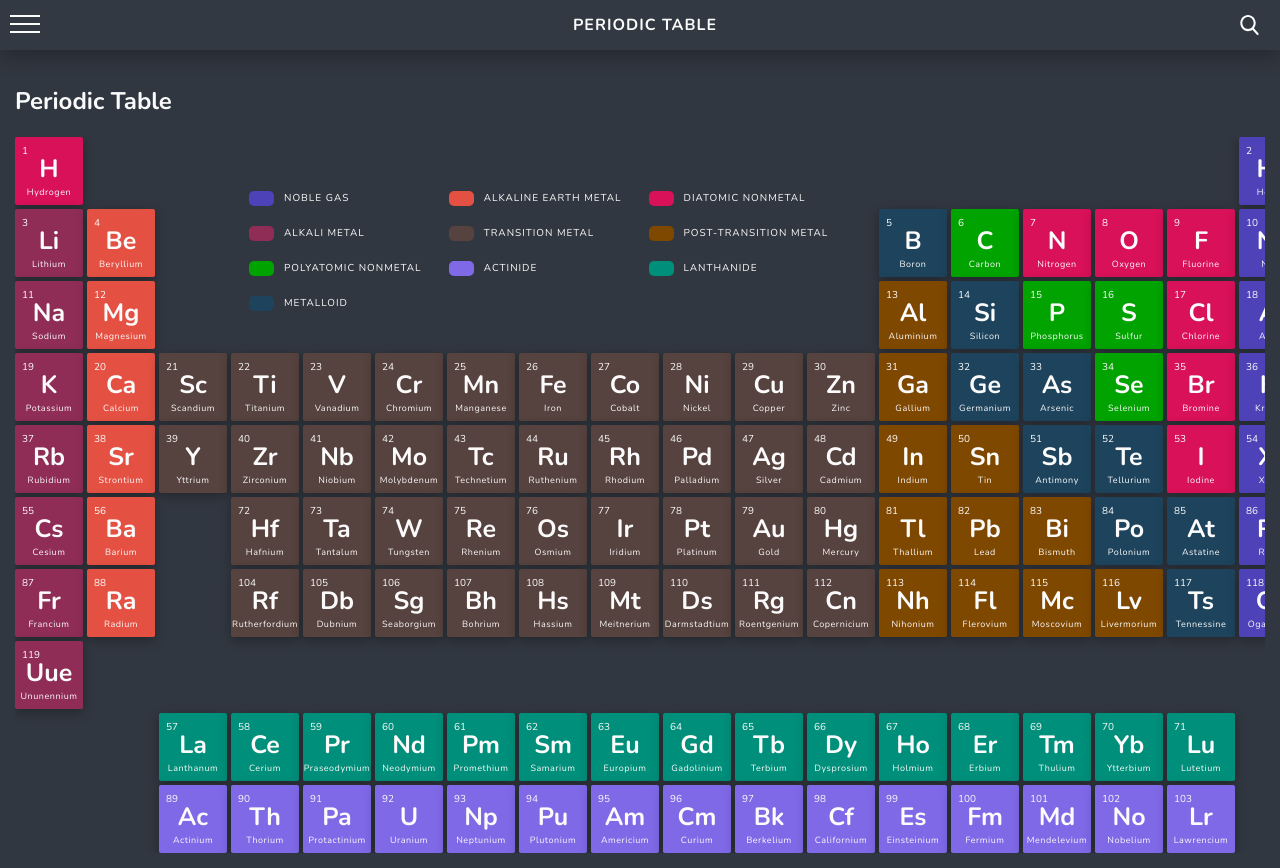
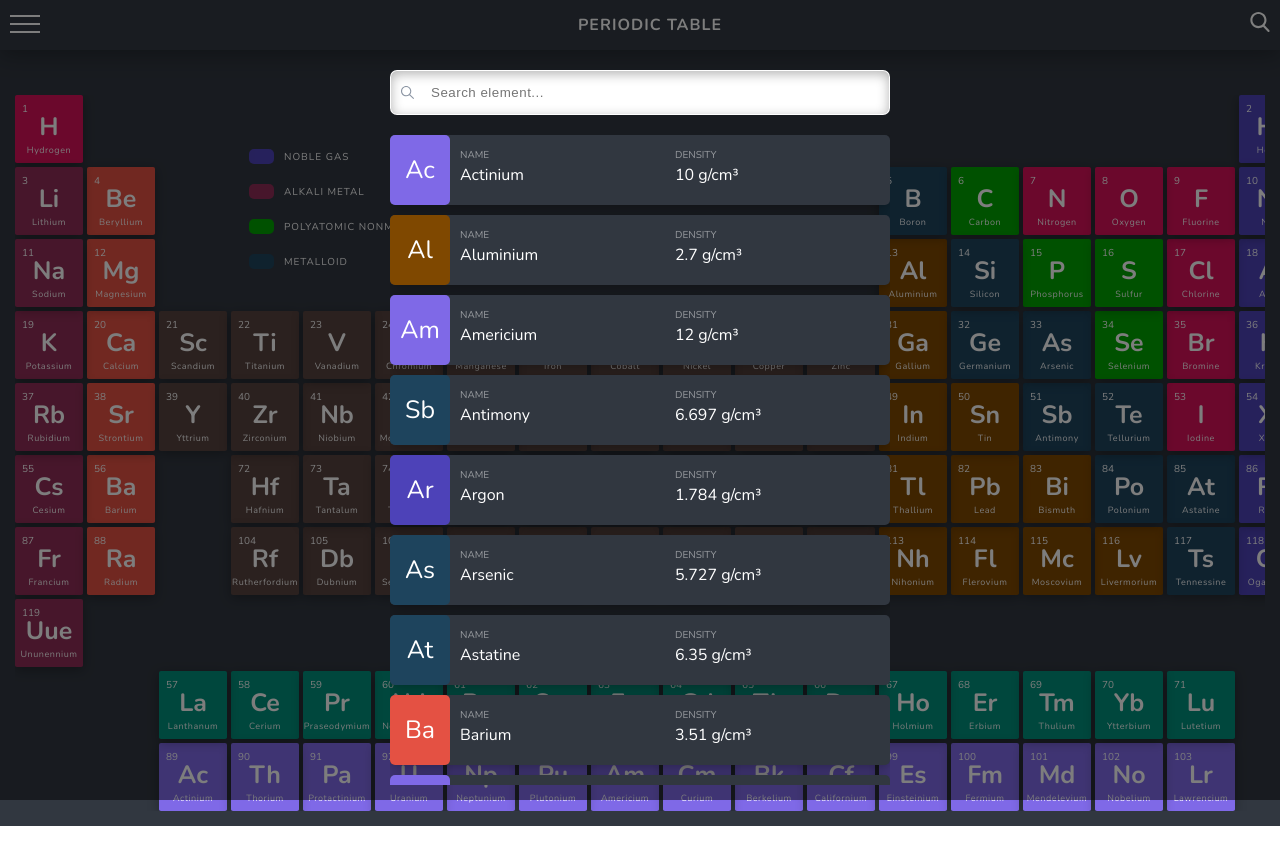
Before and after one commit to calebcadainoo/periodic-table, a React (Create React App) app: page / in a window 1280 px wide. After the commit the page ends 826 px from the top, so only its background shows below. Built offline with nearby package versions, Linux system fonts and the light colour scheme.

Commit message:
feat: create NavBarSearch component and sort elements by name

```diff
--- a/src/App.css
+++ b/src/App.css
@@ -36,3 +36,11 @@
 .flex-row {
   display: flex;
 }
+
+.spacerA {
+  height: 30px;
+}
+
+.hidebx {
+  display: none;
+}
--- a/src/App.js
+++ b/src/App.js
@@ -1,6 +1,5 @@
 import React from 'react'
 import './App.css'
-import AppMenu from './components/AppMenu/AppMenu'
 import AppWorkArea from './components/AppWorkArea/AppWorkArea'
 import NavBar from './components/NavBar/NavBar'
 
@@ -8,7 +7,6 @@ function App() {
   return (
     <section className="App">
       <NavBar />
-      <AppMenu />
       <AppWorkArea />
     </section>
   );
--- a/src/components/AppWorkArea/AppWorkArea.js
+++ b/src/components/AppWorkArea/AppWorkArea.js
@@ -3,11 +3,13 @@ import '../../styles/AppWorkArea.css'
 import PeriodicTable from '../PeriodicTable/PeriodicTable'
 import PeriodicTableLegend from '../PeriodicTable/PeriodicTableLegend'
 import PeriodicTableDetails from '../PeriodicTable/PeriodicTableDetails'
+import NavBarSearch from '../NavBar/NavBarSearch'
 
 function AppWorkArea() {
   return (
     <div className="centroid workarea">
-      <h1>Periodic Table</h1>
+      <div className="spacerA"></div>
+      <NavBarSearch />
       <div className="workarea-periodic-table">
         <PeriodicTableLegend />
         <PeriodicTable />
--- a/src/components/NavBar/NavBar.js
+++ b/src/components/NavBar/NavBar.js
@@ -3,6 +3,18 @@ import '../../styles/NavBar.css'
 import SearchIcon from '../../ico/search.svg'
 
 function NavBar() {
+  const [menuSearchText, setMenuSearchText] = useState('')
+  const [menuSearchBarOpen, setMenuSearchBarOpen] = useState('hidebx')
+  const [menuSearchIcon, setMenuSearchIcon] = useState('')
+  const handleMenuSearchText = () => {
+
+  }
+
+  const handleSearchBarOpen = () => {
+    (menuSearchBarOpen === 'hidebx') ? setMenuSearchBarOpen('') : setMenuSearchBarOpen('hidebx')
+
+  }
+
   const [menuOpen, setMenuOpen] = useState(false)
   const [menuCloseClass, setMenuCloseClass] = useState('')
   const handleMenuState = () => {
@@ -13,18 +25,19 @@ function NavBar() {
       setMenuOpen(false)
       setMenuCloseClass('')
     }
+    handleSearchBarOpen()
   }
 
   return (
     <nav className="navbar">
       <div onClick={handleMenuState} className={`navbar-item navbar-menu ${menuCloseClass}`}>
-      <div className="middle"></div>
+        <div className="middle"></div>
       </div>
       <div className="navbar-item navbar-name">
         Periodic Table
       </div>
-      <div className="navbar-item navbar-search">
-        <img src={SearchIcon} alt="search icon"/>
+      <div className="navbar-item navbar-search-holder">
+        <img onClick={handleSearchBarOpen} className={`navbar-item navbar-search ${menuSearchIcon}`} src={SearchIcon} alt="search icon"/>
       </div>
     </nav>
   )
--- /dev/null
+++ b/src/components/NavBar/NavBarElementTab.js
@@ -0,0 +1,30 @@
+import React from 'react'
+import { useDataLayerValue } from '../../context-api/DataLayer'
+
+function NavBarElementTab({element}) {
+	const [{colorMap}] = useDataLayerValue()
+
+	return (
+		<div className="navbar-search-tab flex-row">
+			{/* symbol */}
+			<div className="navbar-search-tab-symbol" style={{
+				background: colorMap[element.category],
+			}}>
+				{element.symbol}
+			</div>
+			{/* other details */}
+			<div className="navbar-search-tab-main">
+				<div className="navbar-search-tab-value">
+					<label>Name</label>
+					<div>{element?.name}</div>
+				</div>
+				<div className="navbar-search-tab-value">
+					<label>Density</label>
+					<div>{`${element?.density} g/cm³`}</div>
+				</div>
+			</div>
+		</div>
+	)
+}
+
+export default NavBarElementTab
--- /dev/null
+++ b/src/components/NavBar/NavBarSearch.js
@@ -0,0 +1,52 @@
+import React, { useState } from 'react'
+import NavBarElementTab from './NavBarElementTab'
+import { useDataLayerValue } from '../../context-api/DataLayer'
+import { actionTypes } from '../../context-api/reducer'
+
+function NavBarSearch() {
+	const[{ periodicTable }, dispatch] = useDataLayerValue()
+	// sort elements in alphabetical order
+	const elementToAlphabets = periodicTable
+	elementToAlphabets.sort((a, b) => a.name.localeCompare(b.name))
+
+	const [menuSearchText, setMenuSearchText] = useState('')
+	const handleMenuSearchText = () => {
+
+	}
+
+	const handleNavBarElementTab = (atomicNo) => {
+		console.log(atomicNo)
+		// const selectedElement = periodicTable.filter((element) => element.number === atomicNo)[0]
+
+		// dispatch({
+		// 	type: actionTypes.SET_DETAILS_MODAL,
+		// 	periodicDetails: true
+		// })
+
+		// dispatch({
+		// 	type: actionTypes.SET_SELECTED_ELEMENT,
+		// 	periodicSelectedElement: selectedElement
+		// })
+	}
+
+	return (
+		<section className={`navbar-search-container`}>
+			<div className="navbar-search-inner flex-row">
+				<input type="text"
+					onChange={handleMenuSearchText}
+					className={`navbar-search-txtbox navbar-item`}
+					placeholder="Search element..."
+				/>
+				<aside className="navbar-search-tab-container">
+					<section className="navbar-search-tab-box flex-row">
+						{elementToAlphabets.map((element, keyId) => {
+							return <NavBarElementTab key={keyId} onClick={handleNavBarElementTab(element.number)} element={element} />
+						})}
+					</section>
+				</aside>
+			</div>
+		</section>
+	)
+}
+
+export default NavBarSearch
--- a/src/styles/NavBar.css
+++ b/src/styles/NavBar.css
@@ -76,10 +76,13 @@
   text-transform: uppercase;
 }
 
+.navbar-search-holder{
+	gap: 15px;
+}
+
 .navbar-search{
-  width: 30px;
-  height: 30px;
-  display: flex;
+  width: 20px;
+  height: 20px;
 }
 
 .navbar-search img{
@@ -87,3 +90,90 @@
   object-fit: contain;
   align-self: center;
 }
+
+
+/* ===== NAV BAR SEARCH CONTAINER ===== */
+.navbar-search-container{
+	width: 100vw;
+	height: 100vh;
+	background: rgba(0, 0, 0, 0.5);
+	position: fixed;
+	top: 0px;
+	left: 0;
+	z-index: 7;
+	color: #fff;
+	overflow: auto;
+	padding: 15px;
+	padding-top: 70px;
+}
+
+.navbar-search-inner{
+	max-width: 500px;
+	height: 100%;
+	margin: auto;
+	flex-direction: column;
+}
+
+.navbar-search-txtbox{
+	flex-shrink: 0;
+	width: 100%;
+	height: 45px;
+	outline: none;
+	letter-spacing: 0.5px;
+	padding: 5px 12px;
+	padding-left: 40px;
+	border: 1px solid rgba(255, 255, 255, 0.1);
+	border-radius: 7px;
+	background-image: url(../ico/input-search.svg);
+	background-position: 10px;
+	background-size: 13px;
+	background-repeat: no-repeat;
+	box-shadow: 0px 3px 12px rgba(0, 0, 0, 0.3) inset;
+	margin-bottom: 20px;
+}
+
+.navbar-search-tab-container{
+	flex: 6;
+	overflow: auto;
+}
+
+.navbar-search-tab-box{
+	flex-direction: column;
+}
+
+.navbar-search-tab {
+	width: 100%;
+	height: 70px;
+	margin-bottom: 10px;
+	box-shadow: 0px 3px 12px rgba(0, 0, 0, 0.3);
+	background: var(--app-background);
+	border-radius: 5px;
+}
+
+.navbar-search-tab-symbol{
+	flex-shrink: 0;
+	background: green;
+	width: 60px;
+	display: grid;
+	place-items: center;
+	border-radius: 5px;
+	font-size: 25px;
+}
+
+.navbar-search-tab-main{
+	width: 100%;
+	display: grid;
+	grid-template-columns: repeat(2, 1fr);
+	gap: 10px;
+	padding: 7px 10px;
+}
+
+.navbar-search-tab-value{
+	/* padding: 0 7px; */
+}
+
+.navbar-search-tab-value label{
+	opacity: 0.5;
+	font-size: 10px;
+	text-transform: uppercase;
+}
```
Also changed, not shown: src/ico/input-search.svg (added), 1 other file (tests, documents, lock files or other folders).
